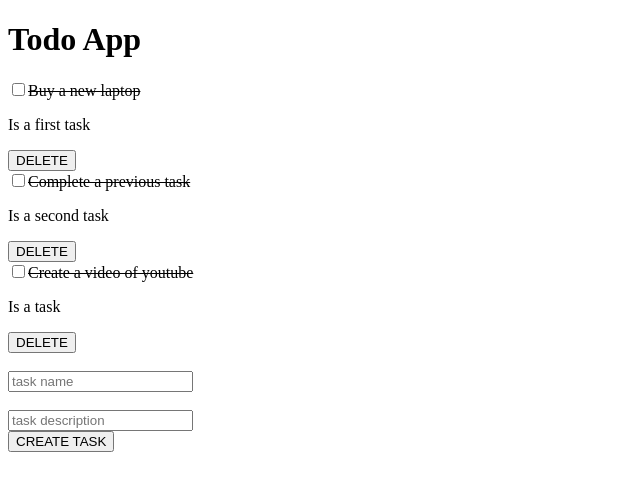
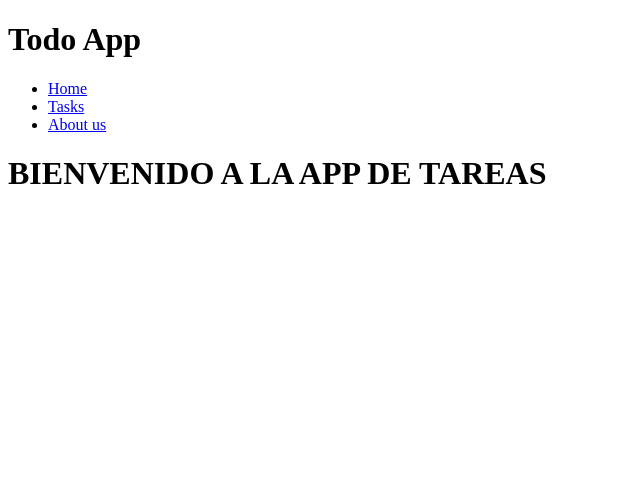
Before and after one commit to julianCS21/my-react-task-list, a React (Vite) app: page / in a window 1280 px wide. Shown: the top 490 px of the page, without its empty margins (0-640 px from the left). Built offline with nearby package versions, Linux system fonts and the light colour scheme.

Commit message:
finished projet-5

```diff
--- a/package.json
+++ b/package.json
@@ -12,7 +12,8 @@
   "dependencies": {
     "react": "^18.2.0",
     "react-dom": "^18.2.0",
-    "react-hook-form": "^7.47.0"
+    "react-hook-form": "^7.47.0",
+    "react-router-dom": "^6.16.0"
   },
   "devDependencies": {
     "@types/react": "^18.2.15",
--- a/src/App.jsx
+++ b/src/App.jsx
@@ -1,13 +1,35 @@
 import TaskList from "./components/TaskList";
 import Header from "./components/Header";
-function App() {
+import { BrowserRouter,Route, Routes } from "react-router-dom";
+import {Home} from "./pages/Home";
+import { AboutUs } from "./pages/AboutUs";
+import { Main } from "./components/Main";
 
+function AppRouter() {
   return (
     <>
     <Header></Header>
-    <TaskList></TaskList>
+    <Main></Main>
+    <Routes>
+        <Route path="/" element={<Home/>} />
+        <Route path="/tasks" element={<TaskList />} />
+        <Route path="/aboutus" element={<AboutUs />} />
+      </Routes>
     </>
   )
 }
 
+
+function App() {
+  return (
+    <div>
+      <BrowserRouter>
+        <AppRouter />
+      </BrowserRouter>
+    </div>
+  );
+
+
+}
+
 export default App;
--- /dev/null
+++ b/src/components/Main.jsx
@@ -0,0 +1,19 @@
+import { Link } from "react-router-dom";
+
+export function Main() {
+  return (
+    <nav>
+      <ul>
+        <li>
+          <Link to="/">Home</Link>
+        </li>
+        <li>
+          <Link to="/tasks">Tasks</Link>
+        </li>
+        <li>
+            <Link to="/aboutus">About us</Link>
+        </li>
+      </ul>
+    </nav>
+  );
+}
--- /dev/null
+++ b/src/pages/AboutUs.jsx
@@ -0,0 +1,8 @@
+export const AboutUs = () =>{
+    return <>
+
+    <p>APP DE TAREAS</p>
+
+    </>
+
+}
--- /dev/null
+++ b/src/pages/Home.jsx
@@ -0,0 +1,5 @@
+export const Home = () =>{
+    return <>
+        <h1>BIENVENIDO A LA APP DE TAREAS</h1>
+    </>;
+}
```
Also changed, not shown: 1 other file (tests, documents, lock files or other folders).
